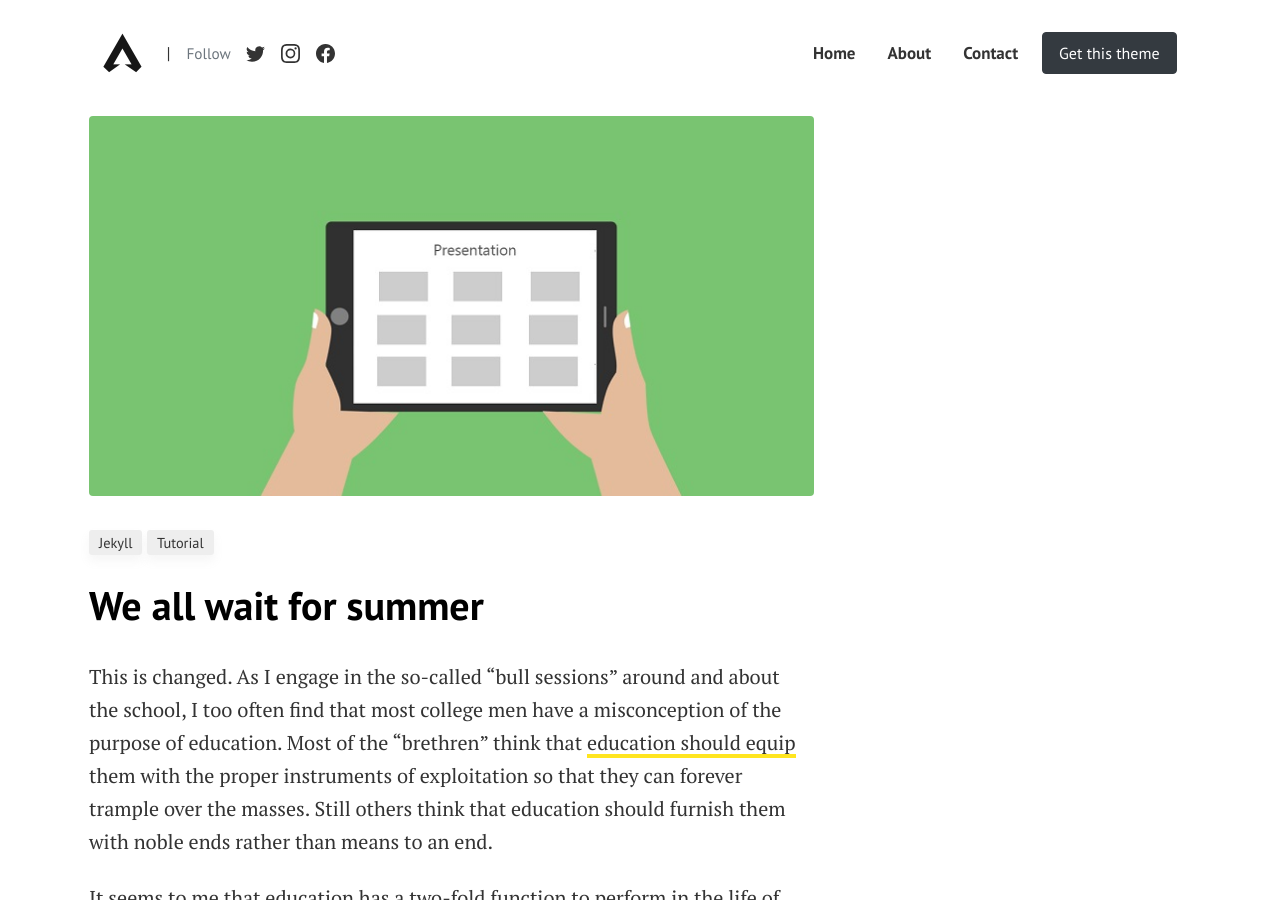
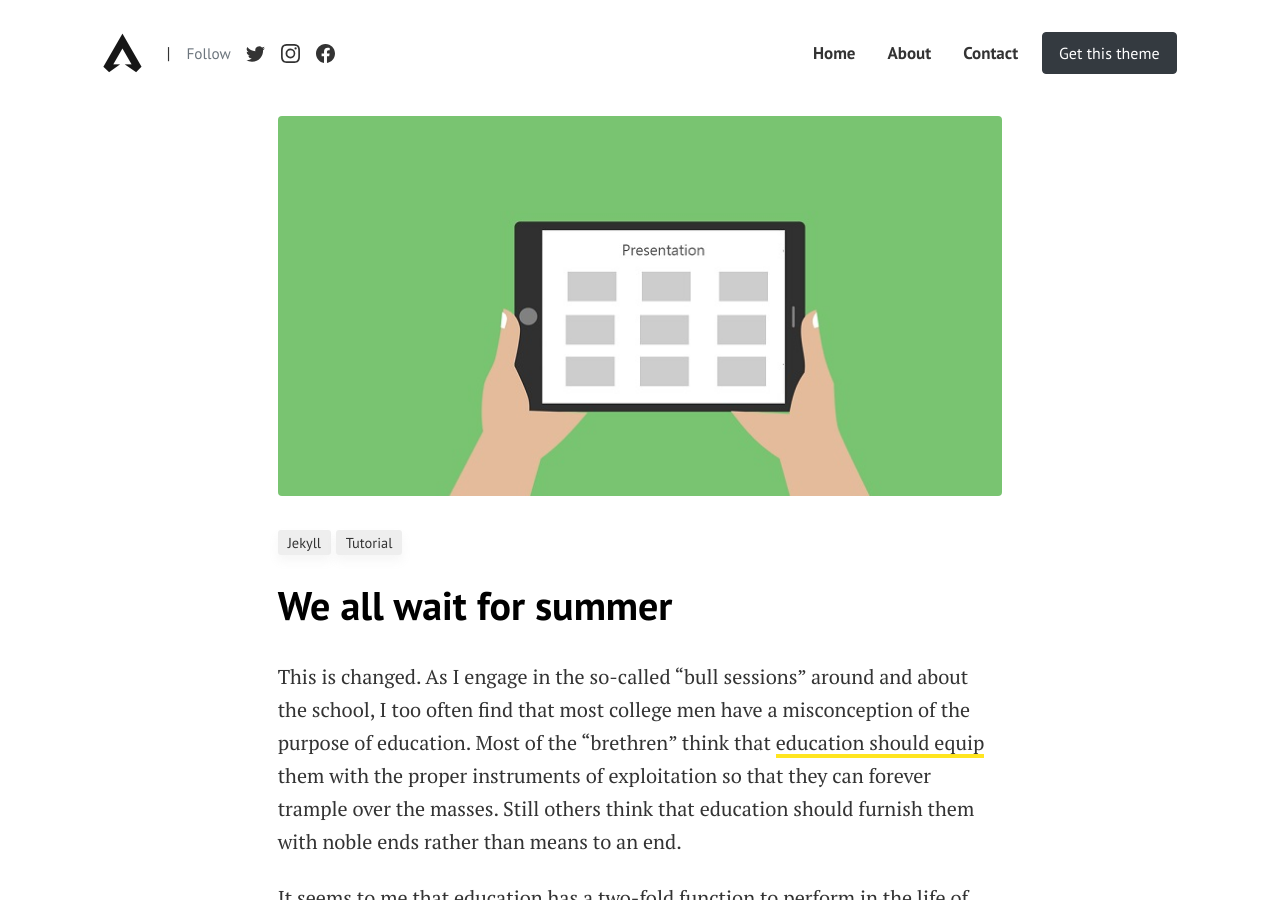
Before and after one commit to kouroshmoini/moini.org, a Jekyll site: the page built from _posts/2020-01-12-we-all-wait-for-summer.md, in a window 1280 px wide and 900 px high. Built offline with Jekyll 4.4.1, drawn with Linux system fonts in a browser that asks for light colours; comment, search, counter and statistics services are not loaded.

Commit message:
Change column class from col-sm-8 to col-lg-8

```diff
--- a/_layouts/post.html
+++ b/_layouts/post.html
@@ -14,7 +14,7 @@
 		<!-- Post -->
         {% assign author = site.authors[page.author] %}
 
-		<div class="col-sm-8">
+		<div class="col-lg-8 mx-auto">
             <!-- Post Featured Image -->
 			{% if page.image %}<img class="featured-image img-fluid rounded" src="{{ site.baseurl }}/{{ page.image }}" alt="{{ page.title }}">{% endif %}
 			<!-- End Featured Image -->
```
